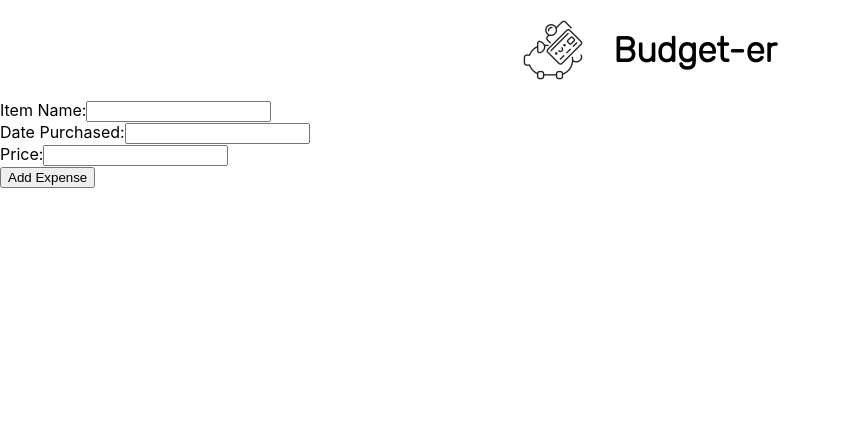
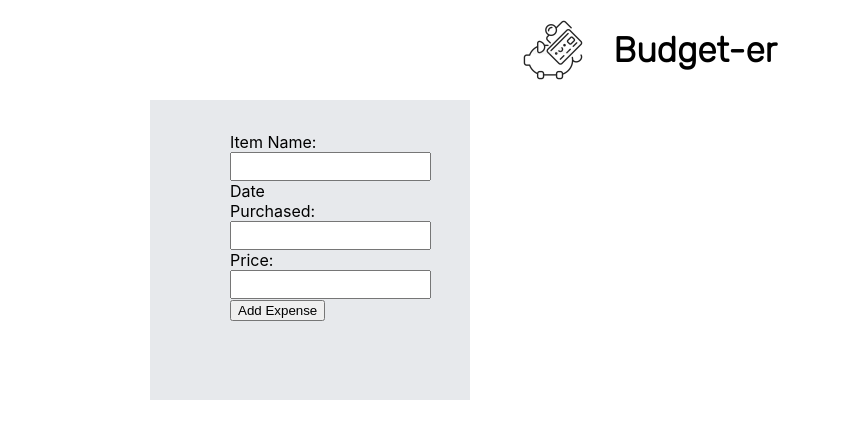
Before and after one commit to rsef899/BudgetingTool, a React (Create React App) app in the folder front_btool/: page / in a window 1280 px wide. Shown: the top 438 px of the page, without its empty margins (0-841 px from the left). Built offline with nearby package versions, Linux system fonts and the light colour scheme; no server answers.

Commit message:
created the table componant, which gets appended when user enters an entry, added a get ttable API endPoint

```diff
--- a/front_btool/src/App.js
+++ b/front_btool/src/App.js
@@ -1,12 +1,24 @@
 import './App.css';
+import React, { useState } from "react";
 import Header from './Header';
 import Entry from './Entry';
+import Table from './Table';
 
 function App() {
+  const [entriesChange, setEntriesChange] = useState(0);
+
+  //function to add entry
+  const addEntryChange = (entry) => {
+    setEntriesChange((prevState) => prevState + 1);
+  };
+
   return (
     <div>
       <Header />
-      <Entry />
+      <div className='EntryStyle'>
+        <Entry addEntryChange ={addEntryChange} />
+      </div>
+      <Table entriesChange={entriesChange}/>
     </div>
 
   );
--- a/front_btool/src/Entry.js
+++ b/front_btool/src/Entry.js
@@ -1,6 +1,6 @@
 import React, { useState } from "react";
 
-function EntryForm() {
+function EntryForm(props) {
     //[1,2], 1 is name of the state, 2 is the chnaging function of the state
     const [name, setName] = useState("");
     const [price, setPrice] = useState("");
@@ -24,14 +24,18 @@ function EntryForm() {
             body: JSON.stringify(formData)
         })
         .then(response => response.json())
-        .then(data => console.log(data))
+        .then((data) => {
+            console.log(data)
+            //update the entries counter
+            props.addEntryChange();
+        })
         .catch(error => console.error(error));
 
         console.log({ name, dateBought, price})
     };
 
     return (
-        <form onSubmit={handleSubmit}>
+        <form onSubmit={handleSubmit} className="mainEntry">
             <label>
                 Item Name:
                 {/*e.taget.value leads to the name variable*/}
@@ -54,6 +58,7 @@ function EntryForm() {
             <br />
             <button type = "submit">Add Expense</button>
         </form>
+
     );
 }
 
--- /dev/null
+++ b/front_btool/src/Functionality.css
@@ -0,0 +1,20 @@
+.EntryStyle {
+    justify-content: flex-start;
+    margin-left: 150px;
+    background-color: rgb(231, 233, 236);
+    width: 25%;
+    height: 300px;
+  }
+
+  form {
+    padding-left: 25%;
+    padding-top: 10%;
+  }
+
+  label {
+    display: inline-block;
+    width: 110px;
+  }
+  input {
+    padding: 5px 10px;
+  }
--- a/front_btool/src/Header.js
+++ b/front_btool/src/Header.js
@@ -1,5 +1,6 @@
 import React from 'react';
 import logo from './images/logo.jpg';
+import './Functionality.css';
 
 function Header() {
   return (
--- /dev/null
+++ b/front_btool/src/Table.js
@@ -0,0 +1,16 @@
+import React, { useState, useEffect } from "react";
+
+function Table(props){
+    const [tableHtml, setTableHtml] = useState("");
+
+    useEffect(() => {
+        fetch("http://localhost:5000/api/get_table")
+          .then(response => response.json())
+          .then(data => setTableHtml(data.table_html))
+          .catch(error => console.error(error));
+      }, [props.entriesChange]);
+    return(
+        /* This renders the string as an html command*/
+        <div dangerouslySetInnerHTML={{ __html: tableHtml }}></div>);
+}
+export default Table;
```
Also changed, not shown: 1 other file (tests, documents, lock files or other folders).
